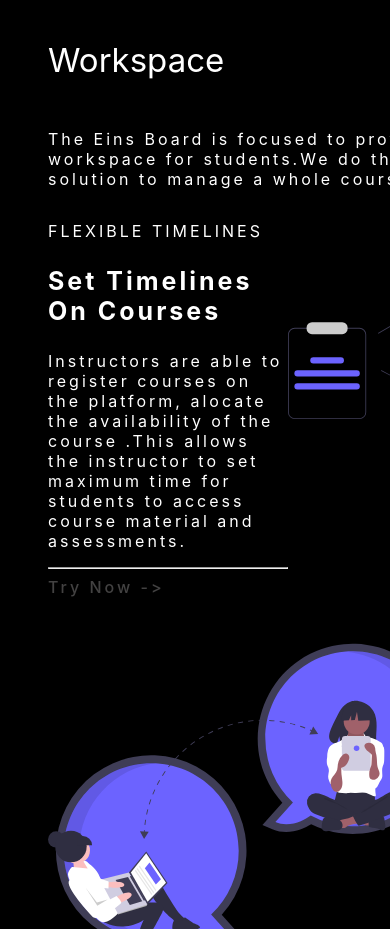
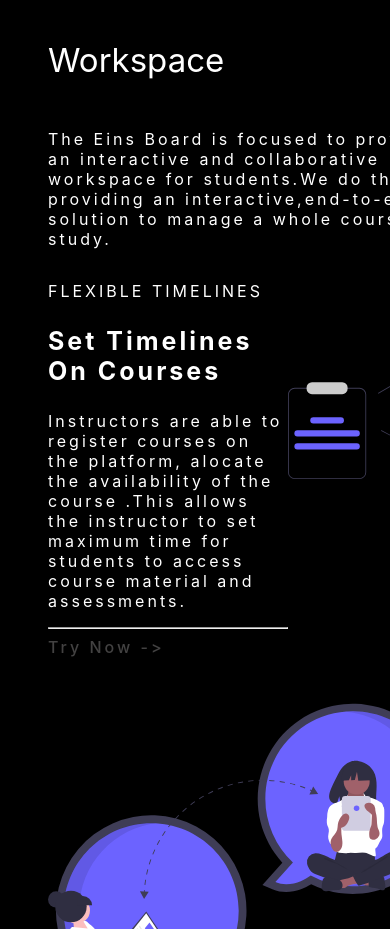
Before and after one commit to davdtheemonk/Eins-Board, a React (Create React App) app: page / in a window 390 px wide. Shown: the part 1020-1949 px from the top of the page. Built offline with nearby package versions, Linux system fonts and the light colour scheme; what unsplash-js would draw is missing.

Commit message:
Update styles.css

```diff
--- a/src/Hiremore/styles.css
+++ b/src/Hiremore/styles.css
@@ -48,7 +48,7 @@
 
     }
     .hiremore_desc_p1{
-    max-width:auto;
+    max-width:400px;
     }
     .hiremore_course_cont>h4{
         font-size: 33px;
```
